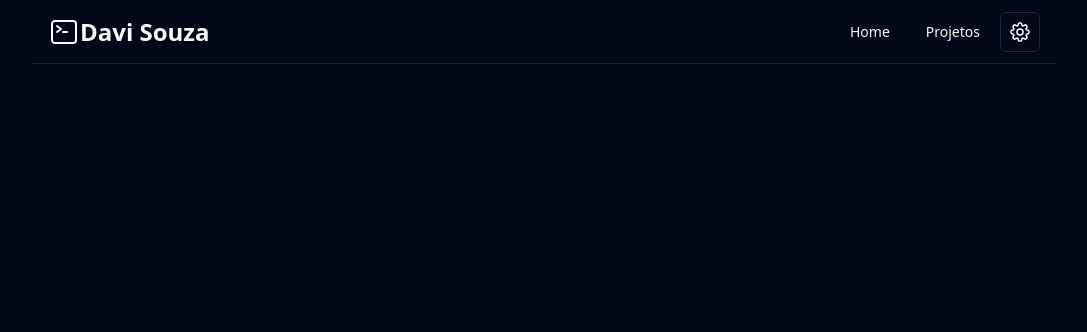
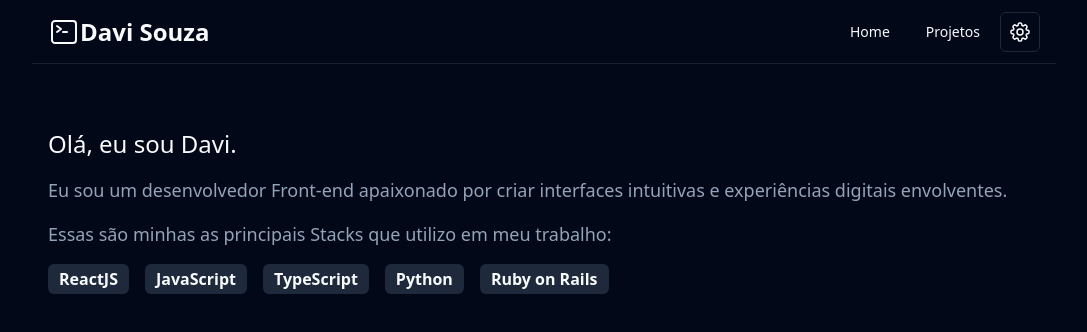
Before and after one commit to davi-souzadev/my-portfolio, a React (Vite) app: page / in a window 1280 px wide. Shown: the top 332 px of the page, without its empty margins (96-1183 px from the left). Built offline with nearby package versions, Linux system fonts and the light colour scheme.

Commit message:
feat: Add bage, continue About component

```diff
--- a/src/components/About/index.tsx
+++ b/src/components/About/index.tsx
@@ -1,9 +1,49 @@
-import { ComponentPropsWithoutRef, ElementType, InputHTMLAttributes } from "react"
+import { Badge } from "../ui/badge"
 
-type AboutProps = {
-  sectionType: string
+export function About() {
+  return (
+    <div className="lg:max-w-5xl mx-auto px-4 flex flex-col">
+      {/* Cards com  Experiências/ Cursos */}
+      <h1 className="text-2xl ">Olá, eu sou Davi.</h1>
+      <p className="mt-4 text-lg text-muted-foreground">
+        Eu sou um desenvolvedor Front-end apaixonado por criar interfaces intuitivas e
+        experiências digitais envolventes.
+      </p>
+      <p className="mt-4 text-lg text-muted-foreground">
+        Essas são minhas as principais Stacks que utilizo em meu trabalho:
+      </p>
+      <div className="mt-4 flex gap-4 text-muted-foreground">
+        <Badge
+          variant={"secondary"}
+          className="text-base rounded-md"
+        >
+          ReactJS
+        </Badge>
+        <Badge
+          variant={"secondary"}
+          className="text-base rounded-md"
+        >
+          JavaScript
+        </Badge>
+        <Badge
+          variant={"secondary"}
+          className="text-base rounded-md"
+        >
+          TypeScript
+        </Badge>
+        <Badge
+          variant={"secondary"}
+          className="text-base rounded-md"
+        >
+          Python
+        </Badge>
+        <Badge
+          variant={"secondary"}
+          className="text-base rounded-md"
+        >
+          Ruby on Rails
+        </Badge>
+      </div>
+    </div>
+  )
 }
-
-export function About({ sectionType }: AboutProps) {
-  return <></>
-}
--- /dev/null
+++ b/src/components/ui/badge.tsx
@@ -0,0 +1,36 @@
+import * as React from "react"
+import { cva, type VariantProps } from "class-variance-authority"
+
+import { cn } from "@/lib/utils"
+
+const badgeVariants = cva(
+  "inline-flex items-center rounded-full border px-2.5 py-0.5 text-xs font-semibold transition-colors focus:outline-none focus:ring-2 focus:ring-ring focus:ring-offset-2",
+  {
+    variants: {
+      variant: {
+        default:
+          "border-transparent bg-primary text-primary-foreground hover:bg-primary/80",
+        secondary:
+          "border-transparent bg-secondary text-secondary-foreground hover:bg-secondary/80",
+        destructive:
+          "border-transparent bg-destructive text-destructive-foreground hover:bg-destructive/80",
+        outline: "text-foreground",
+      },
+    },
+    defaultVariants: {
+      variant: "default",
+    },
+  }
+)
+
+export interface BadgeProps
+  extends React.HTMLAttributes<HTMLDivElement>,
+    VariantProps<typeof badgeVariants> {}
+
+function Badge({ className, variant, ...props }: BadgeProps) {
+  return (
+    <div className={cn(badgeVariants({ variant }), className)} {...props} />
+  )
+}
+
+export { Badge, badgeVariants }
--- a/src/pages/Home/index.tsx
+++ b/src/pages/Home/index.tsx
@@ -7,7 +7,9 @@ export default function Home() {
     <>
       <Navbar />
       <main className="w-auto h-auto ">
-        <About sectionType="about" />
+        <section className="py-16 ">
+          <About />
+        </section>
       </main>
     </>
   )
```
